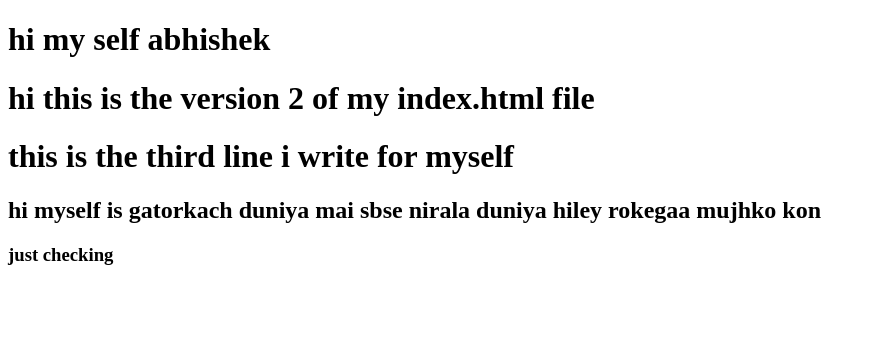
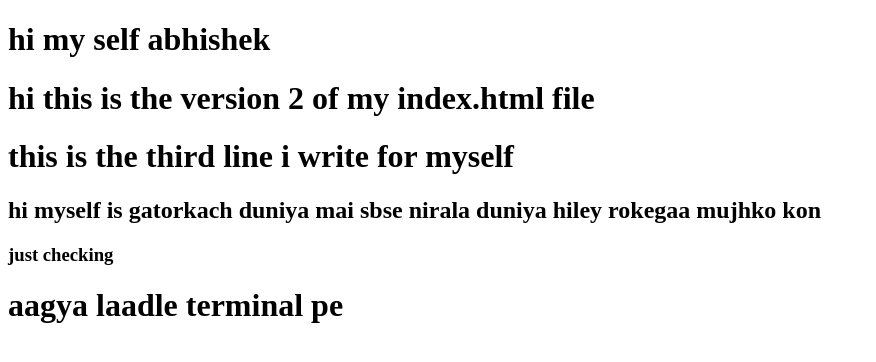
Before and after one commit to ABHISHEK192678/INTRODUCTION, a plain HTML site: page index.html in a window 1280 px wide. Shown: the whole page, without its empty margins (0-876 px from the left). Drawn offline with Linux system fonts and the light colour scheme.

Commit message:
terminal

```diff
--- a/index.html
+++ b/index.html
@@ -11,5 +11,6 @@
     <h1>this is the third line i write for myself</h1>
     <h2>hi myself is gatorkach duniya mai sbse nirala duniya hiley rokegaa mujhko kon </h2>
     <h3>just checking</h3>
+    <h1> aagya laadle terminal pe </h1>
 </body>
 </html>
```
